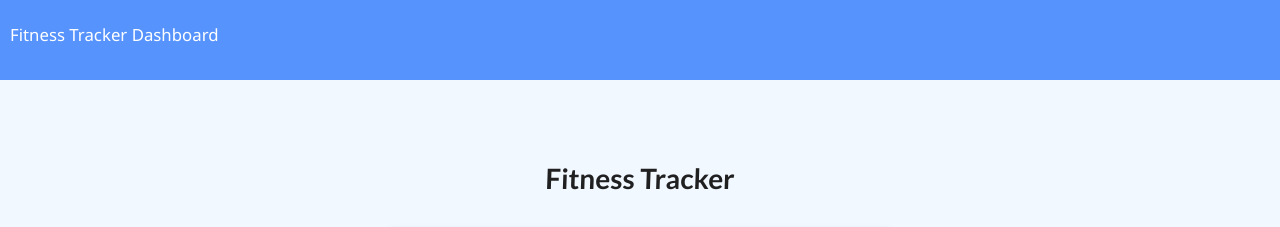
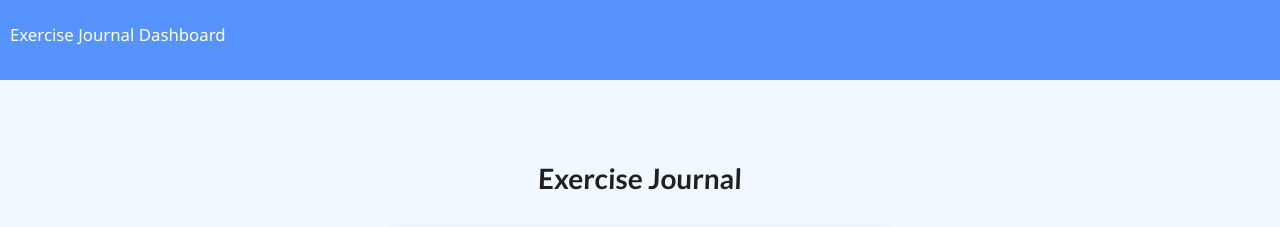
Before and after one commit to kellymedia/exercise-journal, a website: page public/index.html in a window 1280 px wide. Shown: the top 227 px of the page. Drawn offline with nearby package versions, Linux system fonts and the light colour scheme; no server answers.

Commit message:
update title

```diff
--- a/public/index.html
+++ b/public/index.html
@@ -7,17 +7,17 @@
   <meta http-equiv="X-UA-Compatible" content="ie=edge" />
   <link rel="stylesheet" href="https://cdnjs.cloudflare.com/ajax/libs/semantic-ui/2.4.1/semantic.min.css" />
   <link rel="stylesheet" href="style.css" />
-  <title>Fitness Tracker</title>
+  <title>Exercise Journal</title>
 </head>
 
 <body>
   <nav>
-    <a href="/">Fitness Tracker</a>
+    <a href="/">Exercise Journal</a>
     <a href="/stats">Dashboard</a>
   </nav>
   <div class="wrapper workout">
     <header>
-      <h1>Fitness Tracker</h1>
+      <h1>Exercise Journal</h1>
     </header>
     <div class="ui container workout">
       <div class="ui raised card m-auto">
```
